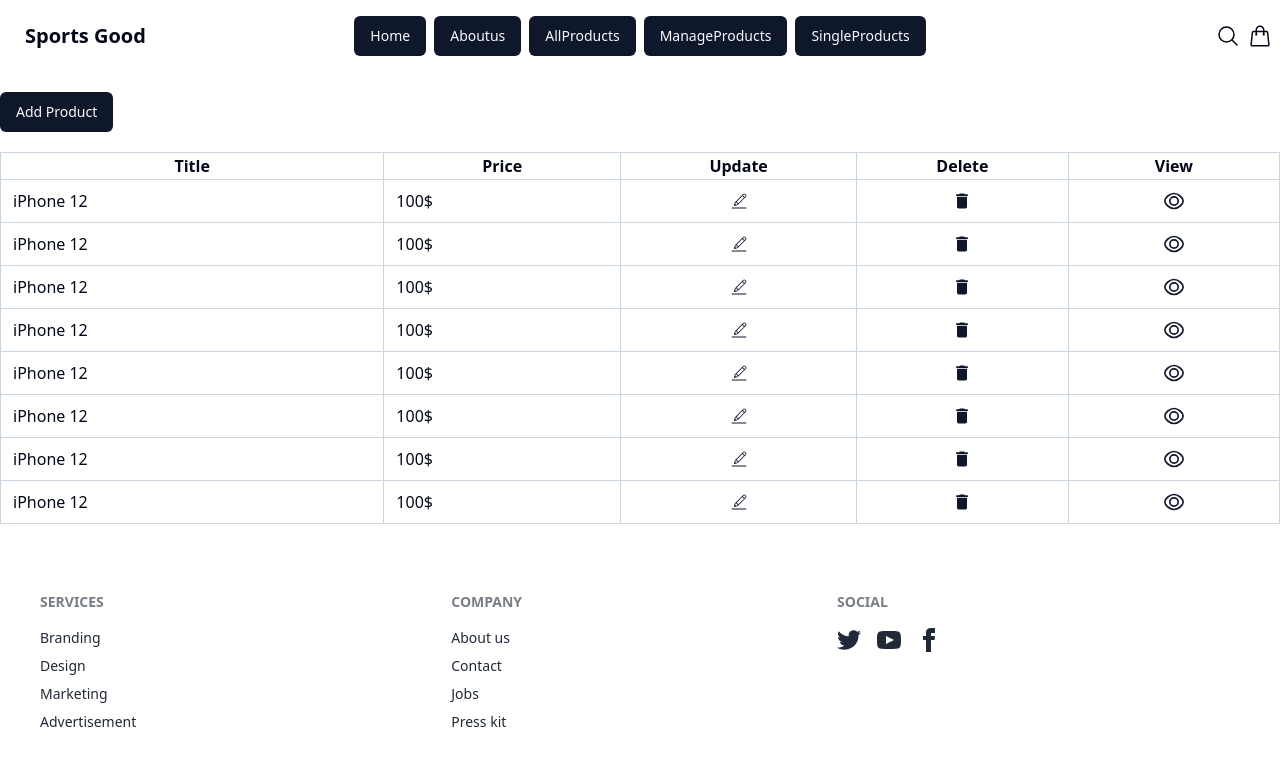
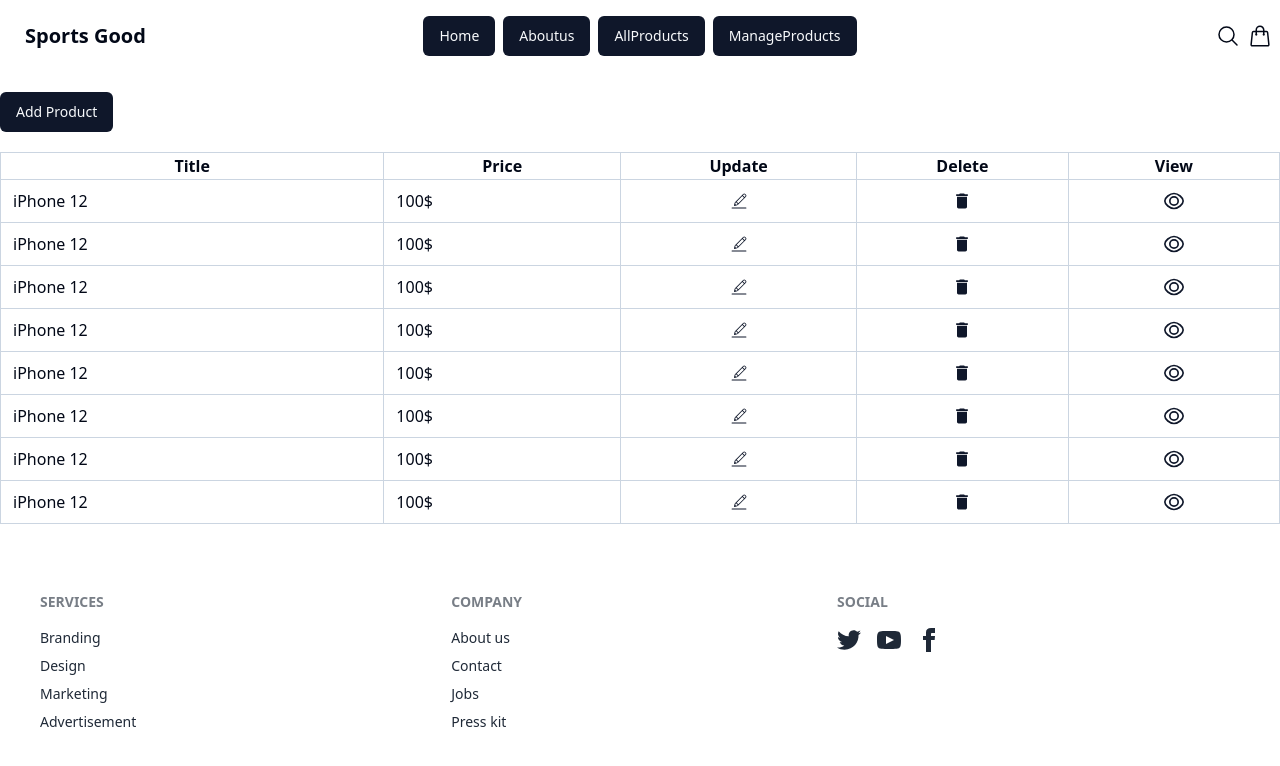
Before and after one commit to reshad21/sporting-goods, a React (Vite) app: page /manageProducts in a window 1280 px wide. Shown: the top 766 px of the page. Built offline with nearby package versions, Linux system fonts and the light colour scheme.

Commit message:
organize navber

```diff
--- a/src/components/layout/Topbar.tsx
+++ b/src/components/layout/Topbar.tsx
@@ -18,10 +18,6 @@
     link: "/manageProducts",
     pathName: "ManageProducts",
   },
-  {
-    link: "/singleProduct",
-    pathName: "SingleProducts",
-  },
 ];
 
 const Topbar = () => {
--- a/src/components/ui/ProductCard.tsx
+++ b/src/components/ui/ProductCard.tsx
@@ -1,3 +1,4 @@
+import { Link } from "react-router-dom";
 import { Button } from "./button";
 import { Label } from "./label";
 
@@ -31,7 +32,9 @@
           <span>44$</span>
         </div>
         <div className="card-actions justify-between">
-          <Button className="btn btn-primary">View Details</Button>
+          <Link to="{`/singleProduct/${id}`}">
+            <Button className="btn btn-primary">View Details</Button>
+          </Link>
           <Button className="btn btn-primary">Add To Cart</Button>
         </div>
       </div>
--- a/src/components/ui/SingleProductRow.tsx
+++ b/src/components/ui/SingleProductRow.tsx
@@ -29,7 +29,7 @@
         </Link>
       </td>
       <td className="border border-slate-300 text-center">
-        <Link to="#" className="">
+        <Link to="/singleProduct" className="">
           <Button className="bg-white hover:text-slate-900">
             <GrView
               size={20}
```
